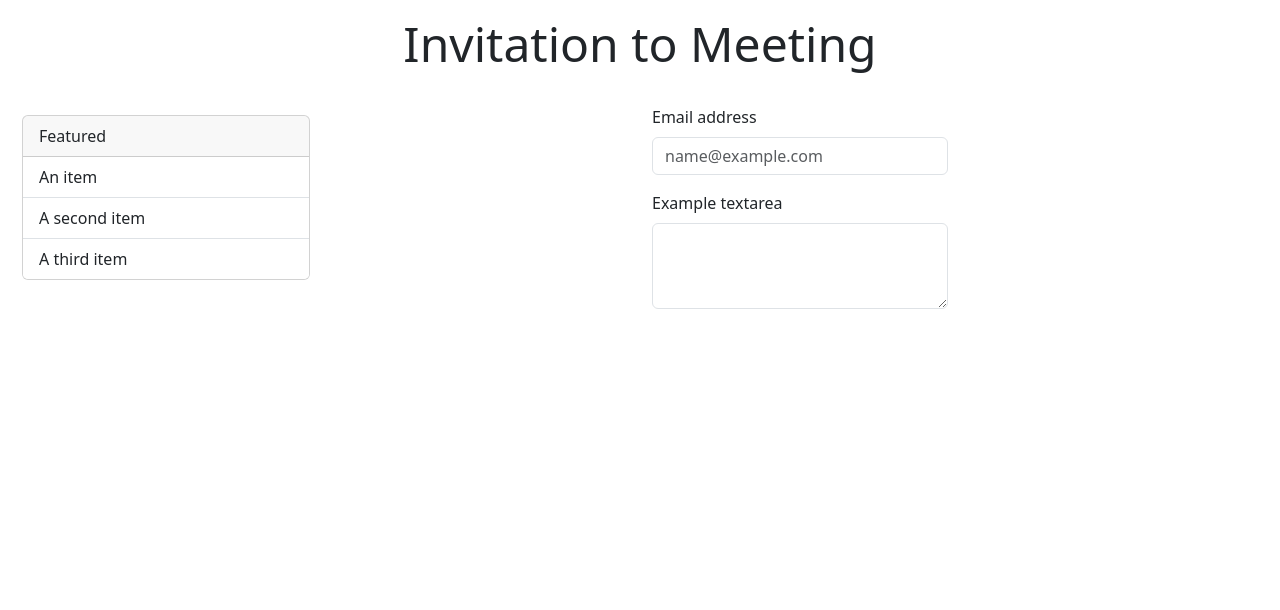
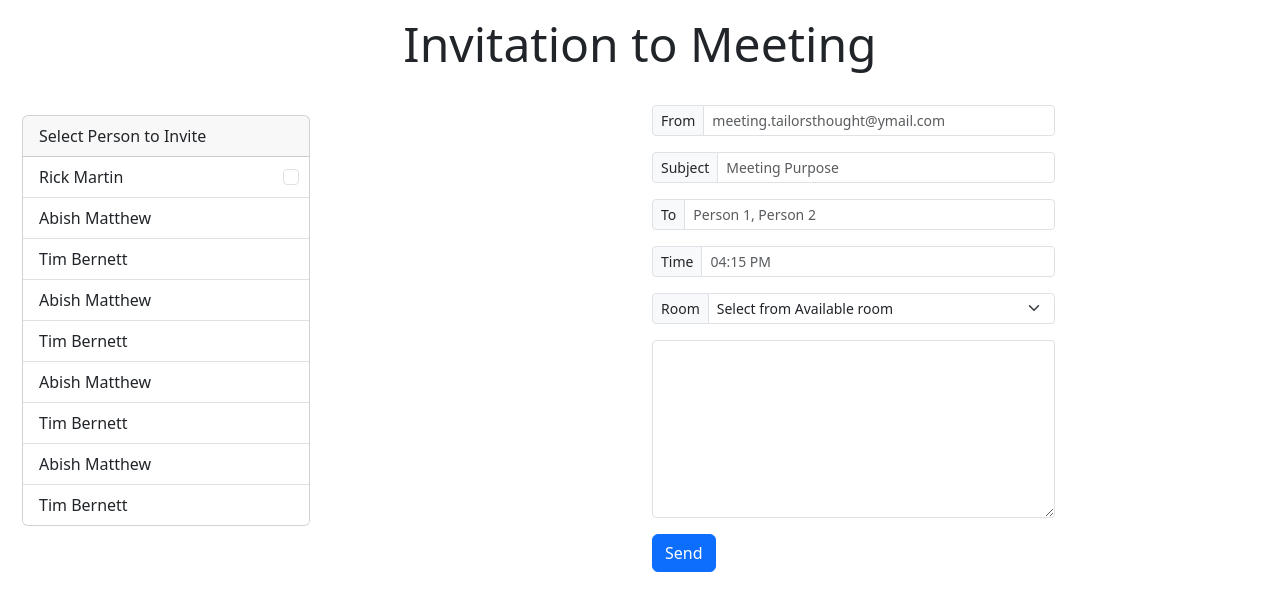
Before and after one commit to tailornirmal/send-invites-reactapp, a React (Create React App) app: page / in a window 1280 px wide. Shown: the top 610 px of the page. Built offline with nearby package versions, Linux system fonts and the light colour scheme.

Commit message:
Added components html

```diff
--- a/src/components/Personselect.css
+++ b/src/components/Personselect.css
@@ -3,3 +3,9 @@
     height: 500px;
     background-color: #EFEFEF; */
 }
+
+.person-select-check {
+    right: 0px;
+    padding-right: 10px;
+    position: absolute;
+}
--- a/src/components/Personselect.js
+++ b/src/components/Personselect.js
@@ -3,13 +3,30 @@ import "./Personselect.css";
 export default function Personselect() {
   return (
     <div className="row" style={{ padding: "10px" }}>
-      <div className="col-sm-12">
+      <div className="col-12">
         <div class="card" style={{ width: "18rem" }}>
-          <div class="card-header">Featured</div>
+          <div class="card-header">Select Person to Invite</div>
           <ul class="list-group list-group-flush">
-            <li class="list-group-item">An item</li>
-            <li class="list-group-item">A second item</li>
-            <li class="list-group-item">A third item</li>
+            <li class="list-group-item">
+              Rick Martin
+              <span className="person-select-check">
+                <input
+                  class="form-check-input mt-1"
+                  type="checkbox"
+                  value="Person 1"
+                  aria-label="Checkbox for following text input"
+                  title="Select Rick Martin"
+                />
+              </span>
+            </li>
+            <li class="list-group-item">Abish Matthew</li>
+            <li class="list-group-item">Tim Bernett</li>
+            <li class="list-group-item">Abish Matthew</li>
+            <li class="list-group-item">Tim Bernett</li>
+            <li class="list-group-item">Abish Matthew</li>
+            <li class="list-group-item">Tim Bernett</li>
+            <li class="list-group-item">Abish Matthew</li>
+            <li class="list-group-item">Tim Bernett</li>
           </ul>
         </div>
       </div>
--- a/src/components/Sendinvite.js
+++ b/src/components/Sendinvite.js
@@ -1,27 +1,82 @@
 export default function Sendinvite() {
   return (
     <div className="row">
-      <div className="col-sm-6">
-        <div class="mb-3">
-          <label for="exampleFormControlInput1" class="form-label">
-            Email address
-          </label>
+      <div className="col-8">
+        <div class="input-group input-group-sm mb-3 flex-nowrap">
+          <span class="input-group-text" id="addon-wrapping">
+            From
+          </span>
           <input
-            type="email"
+            type="text"
+            readOnly
             class="form-control"
-            id="exampleFormControlInput1"
-            placeholder="name@example.com"
+            placeholder="meeting.tailorsthought@ymail.com"
+            aria-label="Username"
+            aria-describedby="addon-wrapping"
           />
         </div>
-        <div class="mb-3">
-          <label for="exampleFormControlTextarea1" class="form-label">
-            Example textarea
-          </label>
+        <div class="input-group input-group-sm mb-3 flex-nowrap">
+          <span class="input-group-text" id="addon-wrapping">
+            Subject
+          </span>
+          <input
+            type="text"
+            class="form-control"
+            placeholder="Meeting Purpose"
+            aria-label="figma"
+            aria-describedby="addon-wrapping"
+          />
+        </div>
+        <div class="input-group input-group-sm mb-3 flex-nowrap">
+          <span class="input-group-text" id="addon-wrapping">
+            To
+          </span>
+          <input
+            type="text"
+            class="form-control"
+            placeholder="Person 1, Person 2"
+            aria-label="figma"
+            aria-describedby="addon-wrapping"
+          />
+        </div>
+        <div class="input-group input-group-sm mb-3 flex-nowrap">
+          <span class="input-group-text" id="addon-wrapping">
+            Time
+          </span>
+          <input
+            type="text"
+            class="form-control"
+            placeholder="04:15 PM"
+            aria-label="figma"
+            aria-describedby="addon-wrapping"
+          />
+        </div>
+        <div class="input-group input-group-sm mb-3 flex-nowrap">
+          <span class="input-group-text" id="addon-wrapping">
+            Room
+          </span>
+
+          <select
+            class="form-select form-select-sm"
+            aria-label="Small select example"
+          >
+            <option selected>Select from Available room</option>
+            <option value="1">One</option>
+            <option value="2">Two</option>
+            <option value="3">Three</option>
+          </select>
+        </div>
+        <div class="input-group input-group-sm mb-3 flex-nowrap">
           <textarea
-            class="form-control"
-            id="exampleFormControlTextarea1"
-            rows="3"
+            rows={8}
+            className="form-control"
+            aria-label="with textarea"
           ></textarea>
+        </div>
+        <div>
+          <button type="button" class="btn btn-primary">
+            Send
+          </button>
         </div>
       </div>
     </div>
```
